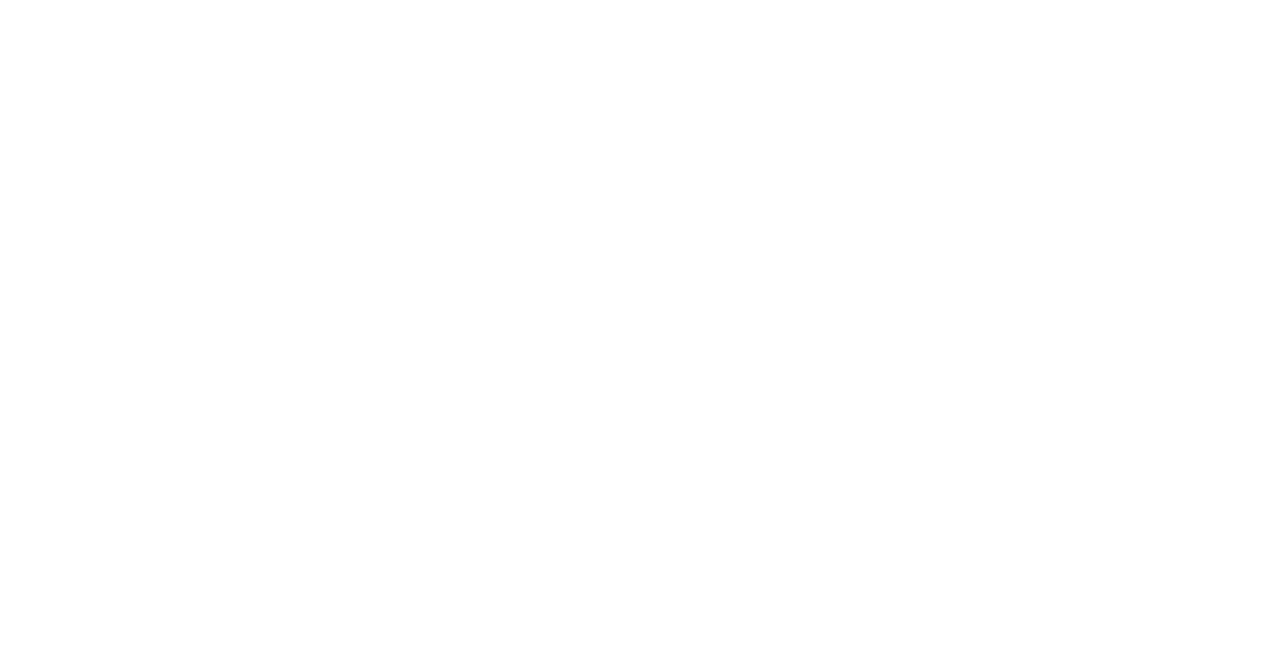
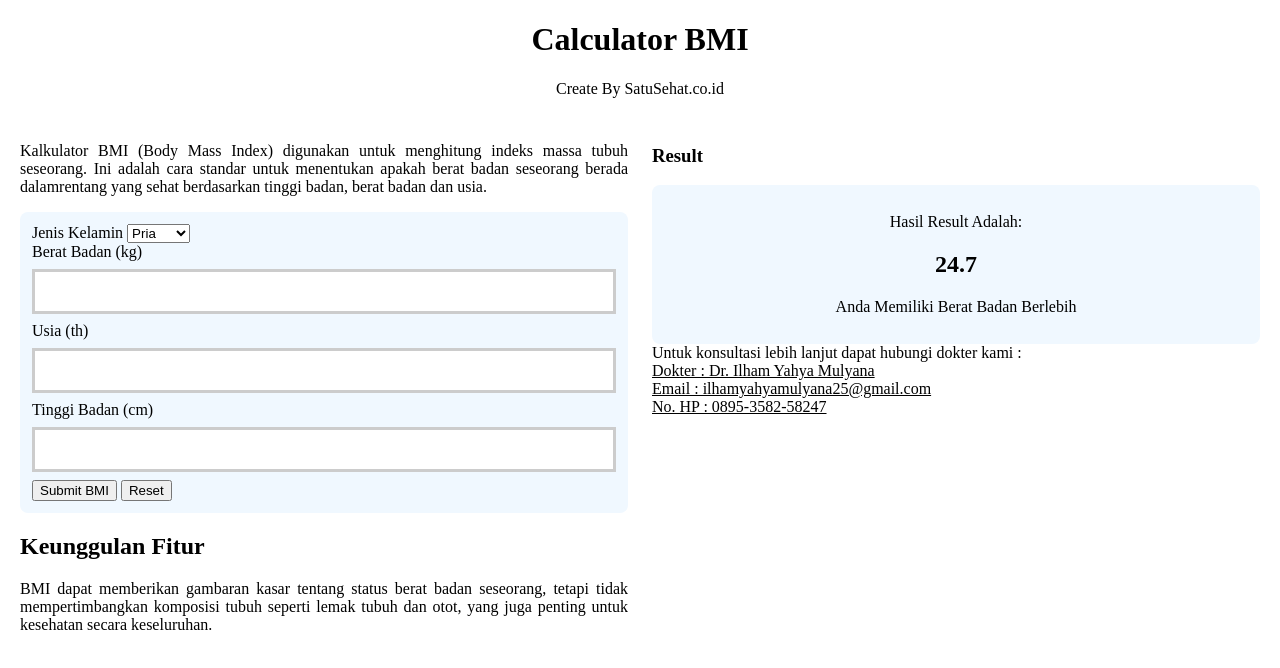
Before and after one commit to revou-fundamental-course/8-jul-24-ilhamyahya25, a plain HTML site: page index.html in a window 1280 px wide. Drawn offline with Linux system fonts and the light colour scheme.

Commit message:
progress mini project revou

```diff
--- a/css/styles.css
+++ b/css/styles.css
@@ -1 +1,73 @@
 /* ini css */
+
+.main-title {
+    text-align: center;
+}
+
+main {
+    display: flex;
+    justify-content: space-around;
+}
+
+.main-content {
+    flex: 1;
+    padding: 12px;
+}
+
+.input-title {
+    font-size: 14px;
+    font-weight: bold;
+}
+
+form {
+    background-color: aliceblue;
+    padding: 12px;
+    border-radius: 8px;
+}
+
+.button {
+    height: 32px;
+    border-radius: 8px;
+}
+
+.submit {
+    background-color: aquamarine;
+    border: 4px solid aqua;
+}
+
+.riset {
+    background-color: white;
+    border: 4px solid aqua;
+}
+
+input[type=number] {
+    width: 100%;
+    padding: 12px 20px;
+    margin: 8px 0;
+    box-sizing: border-box;
+    border: 3px solid #ccc;
+    -webkit-transition: 0.5s;
+    transition: 0.5s;
+    outline: none;
+  }
+
+  input[type=number]:focus {
+    border: 3px solid #555;
+  }
+
+  .result-section {
+    text-align: center;
+    background-color: aliceblue;
+    border-radius: 8px;
+    padding: 12px;
+  }
+
+.isi-article {
+    text-align: justify;
+}
+
+.keterangan {
+    text-decoration: underline;
+    text-align: justify;
+    text-size-adjust: inherit;
+}
--- a/index.html
+++ b/index.html
@@ -5,10 +5,110 @@
         <meta charset="UTF-8">
         <meta name="viewport" content="width=device-width, initial-scale=1.0">
         <title>Document</title>
+        <link rel="stylesheet" href="css/styles.css">
     </head>
 
     <body>
+        <!-- Main Title -->
+       <header class="main-title">
+            <h1>Calculator BMI</h1>
+            <p>Create By SatuSehat.co.id</p>
+       </header>
 
+       <main>
+            <!-- Left Content -->
+            <section class="main-content">
+                <!-- Main Article -->
+            <article>
+                <p class="isi-article">
+                   Kalkulator BMI (Body Mass Index) digunakan untuk menghitung indeks massa
+                   tubuh seseorang. Ini adalah cara standar untuk menentukan apakah berat
+                   badan seseorang berada dalamrentang yang sehat  berdasarkan tinggi badan,
+                   berat badan dan usia.
+                </p>
+            </article>
+
+            <!-- Form-->
+            <section>
+                <form>
+                   <div>
+                    <label for="gender">Jenis Kelamin</label>
+                    <select id="gender">
+                        <option value="male">Pria</option>
+                        <option value="female">Wanita</option>
+                    </select>
+                   </div>
+                   <div>
+                    <label for="input-berat-badan">Berat Badan (kg)</label>
+                    <input type="number" id="input-berat-badan">
+                   </div>
+                   <div>
+                    <label for="input_usia">Usia (th)</label>
+                    <input type="number" id="input-usia">
+                   </div>
+                   <div>
+                    <label for="input_tinggi-badan">Tinggi Badan (cm)</label>
+                    <input type="number" id="input-tinggi-badan">
+                   </div>
+                   <div>
+                        <button class="button-submit">Submit BMI</button>
+                        <button class="button-riset">Reset</button>
+                   </div>
+                </form>
+            </section>
+
+            <!-- Form Article -->
+            <setion>
+                <header>
+                    <h2>Keunggulan Fitur</h2>
+                </header>
+                <article>
+                    <P class="isi-article">
+                        BMI dapat memberikan gambaran kasar tentang status berat
+                        badan seseorang, tetapi tidak mempertimbangkan komposisi tubuh seperti lemak
+                        tubuh dan otot, yang juga penting untuk kesehatan secara keseluruhan.
+                    </P>
+                </article>
+            </setion>
+            </section>
+
+            <!-- Right Content -->
+            <section class="main-content">
+                <!-- Result Article -->
+                <article>
+                    <header>
+                        <h1>Result</h1>
+                    </header>
+
+                    <!-- Result Content -->
+                    <section class="result-section">
+                        <p>Hasil Result Adalah:</p>
+
+                        <h2>24.7</h2>
+
+                        <p>Anda Memiliki Berat Badan Berlebih</p>
+                    </section>
+
+                    <!-- General informatin -->
+                    <article>
+                        <p1>
+                            Untuk konsultasi lebih lanjut dapat hubungi dokter kami :
+
+                    </article>
+                     <div>
+                        <p1 class="keterangan">Dokter  : Dr. Ilham Yahya Mulyana </p1>
+                        </p1>
+                     </div>
+                     <div>
+                        <p2 class="keterangan">Email   : ilhamyahyamulyana25@gmail.com</p2>
+                     </div>
+                     <div>
+                        <p3 class="keterangan">No. HP  : 0895-3582-58247</p3>
+                     </div>
+                 </article>
+            </section>
+       </main>
+
+       <script src="script.js"></script>
     </body>
-
 </html>
```
Also changed, not shown: js/scripts.js (+34 -0 lines).
